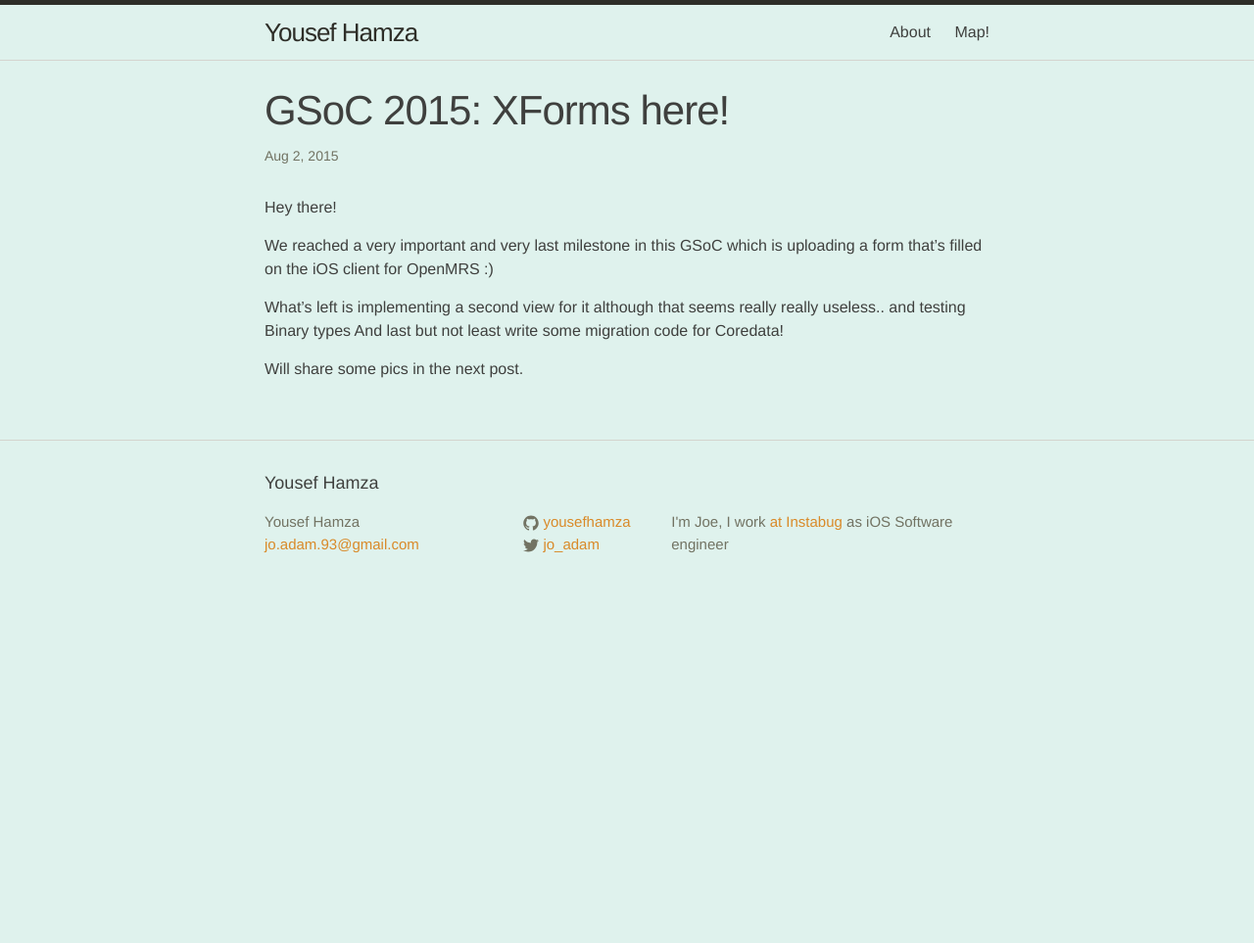
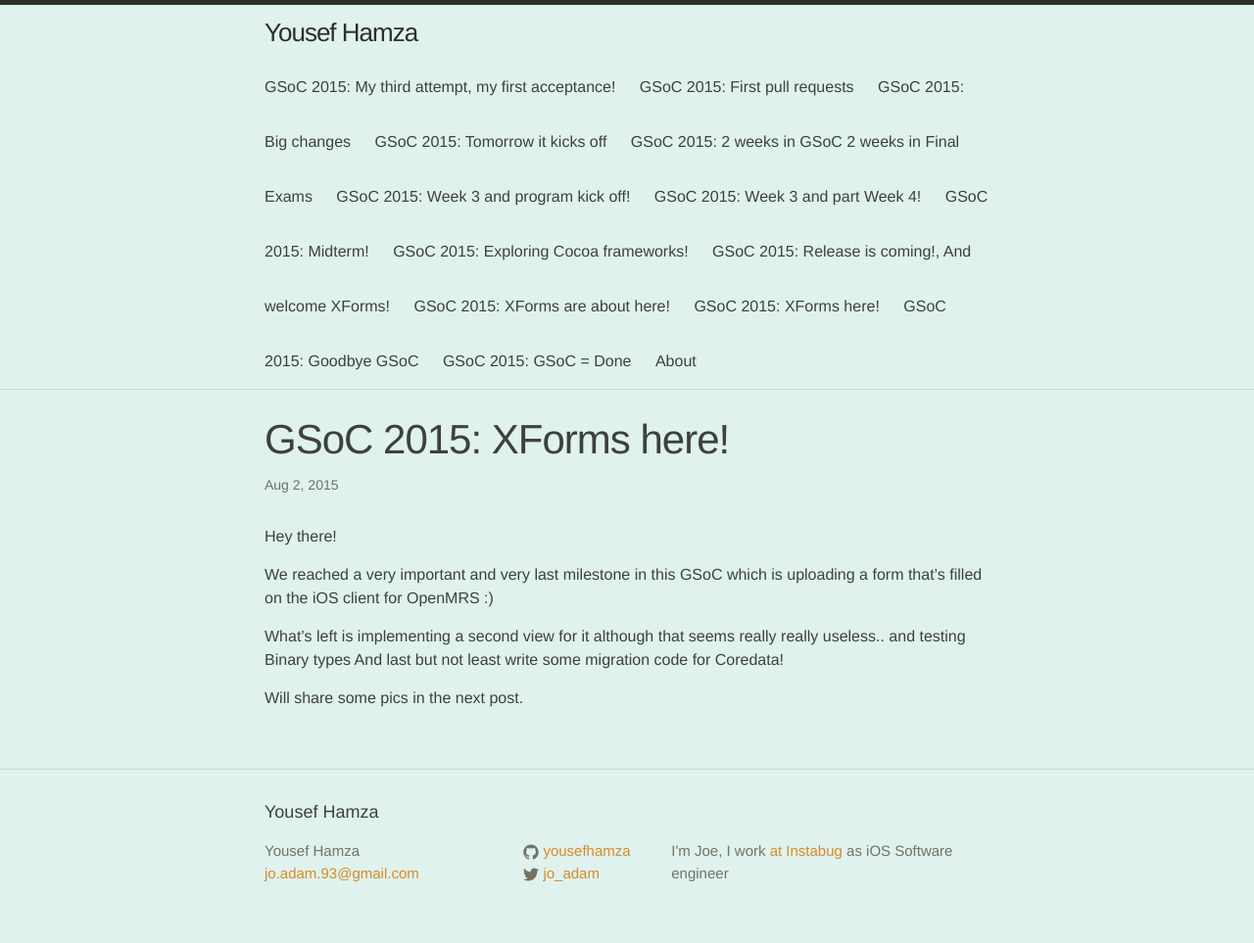
Before and after one commit to yousefhamza/yousefhamza.github.io, a Jekyll site: the page built from archive/old posts/2015-08-02-GSoC-2015.markdown, in a window 1280 px wide. Shown: the whole page at 98% size. Built offline with Jekyll 4.4.1, drawn with Linux system fonts in a browser that asks for light colours; before the commit the page ends 900 px from its top, so only the background shows below that.

```diff
--- a/_includes/header.html
+++ b/_includes/header.html
@@ -1,28 +1,33 @@
 <header class="site-header">
-
   <div class="wrapper">
-
     <a class="site-title" href="{{ site.baseurl }}/">{{ site.title }}</a>
 
     <nav class="site-nav">
       <a href="#" class="menu-icon">
         <svg viewBox="0 0 18 15">
-          <path fill="#424242" d="M18,1.484c0,0.82-0.665,1.484-1.484,1.484H1.484C0.665,2.969,0,2.304,0,1.484l0,0C0,0.665,0.665,0,1.484,0 h15.031C17.335,0,18,0.665,18,1.484L18,1.484z"/>
-          <path fill="#424242" d="M18,7.516C18,8.335,17.335,9,16.516,9H1.484C0.665,9,0,8.335,0,7.516l0,0c0-0.82,0.665-1.484,1.484-1.484 h15.031C17.335,6.031,18,6.696,18,7.516L18,7.516z"/>
-          <path fill="#424242" d="M18,13.516C18,14.335,17.335,15,16.516,15H1.484C0.665,15,0,14.335,0,13.516l0,0 c0-0.82,0.665-1.484,1.484-1.484h15.031C17.335,12.031,18,12.696,18,13.516L18,13.516z"/>
+          <path
+            fill="#424242"
+            d="M18,1.484c0,0.82-0.665,1.484-1.484,1.484H1.484C0.665,2.969,0,2.304,0,1.484l0,0C0,0.665,0.665,0,1.484,0 h15.031C17.335,0,18,0.665,18,1.484L18,1.484z"
+          />
+          <path
+            fill="#424242"
+            d="M18,7.516C18,8.335,17.335,9,16.516,9H1.484C0.665,9,0,8.335,0,7.516l0,0c0-0.82,0.665-1.484,1.484-1.484 h15.031C17.335,6.031,18,6.696,18,7.516L18,7.516z"
+          />
+          <path
+            fill="#424242"
+            d="M18,13.516C18,14.335,17.335,15,16.516,15H1.484C0.665,15,0,14.335,0,13.516l0,0 c0-0.82,0.665-1.484,1.484-1.484h15.031C17.335,12.031,18,12.696,18,13.516L18,13.516z"
+          />
         </svg>
       </a>
 
       <div class="trigger">
-        {% for page in site.pages %}
-          {% if page.title %}
-          <a class="page-link" href="{{ page.url | prepend: site.baseurl }}">{{ page.title }}</a>
-          {% endif %}
-        {% endfor %}
-        <a class="page-link" href="/the_geographical_distribution_of_the_social_classes/">Map!</a>
+        {% for page in site.pages %} {% if page.title %}
+        <a class="page-link" href="{{ page.url | prepend: site.baseurl }}"
+          >{{ page.title }}</a
+        >
+        {% endif %} {% endfor %}
+        <!-- <a class="page-link" href="/the_geographical_distribution_of_the_social_classes/">Map!</a> -->
       </div>
     </nav>
-
   </div>
-
 </header>
--- a/_posts/2015-05-03-GSoC-2015.markdown
+++ b/archive/old posts/2015-05-03-GSoC-2015.markdown
@@ -1,7 +1,7 @@
 ---
 layout: post
-title:  "GSoC 2015: My third attempt, my first acceptance!"
-date:   2015-05-03 14:04:29
+title: "GSoC 2015: My third attempt, my first acceptance!"
+date: 2015-05-03 14:04:29
 categories: jekyll update
 ---
 
```
Also changed, not shown: _posts/2023-09-12--Learning-FullStack.markdown (added, +48 -0 lines), archive/old posts/2015-05-10-GSoC-week-1.markdown (renamed from _posts/2015-05-10-GSoC-week-1.markdown), archive/old posts/2015-05-10-GSoC-week-2.markdown (renamed from _posts/2015-05-10-GSoC-week-2.markdown), archive/old posts/2015-05-10-GSoC-week-3.markdown (renamed from _posts/2015-05-10-GSoC-week-3.markdown), archive/old posts/2015-06-05-GSoC-2015.markdown (renamed from _posts/2015-06-05-GSoC-2015.markdown), archive/old posts/2015-06-14-GSoC-2015.markdown (renamed from _posts/2015-06-14-GSoC-2015.markdown), archive/old posts/2015-06-21-GSoC-2015.markdown (renamed from _posts/2015-06-21-GSoC-2015.markdown), archive/old posts/2015-06-28-GSoC-2015.markdown (renamed from _posts/2015-06-28-GSoC-2015.markdown), archive/old posts/2015-07-06-GSoC-2015.markdown (renamed from _posts/2015-07-06-GSoC-2015.markdown), archive/old posts/2015-07-19-GSoC-2015.markdown (renamed from _posts/2015-07-19-GSoC-2015.markdown), archive/old posts/2015-07-26-GSoC-2015.markdown (renamed from _posts/2015-07-26-GSoC-2015.markdown), archive/old posts/2015-08-02-GSoC-2015.markdown (renamed from _posts/2015-08-02-GSoC-2015.markdown), archive/old posts/2015-08-16-GSoC-2015.markdown (renamed from _posts/2015-08-16-GSoC-2015.markdown), archive/old posts/2015-08-21-GSoC-2015.markdown (renamed from _posts/2015-08-21-GSoC-2015.markdown).
